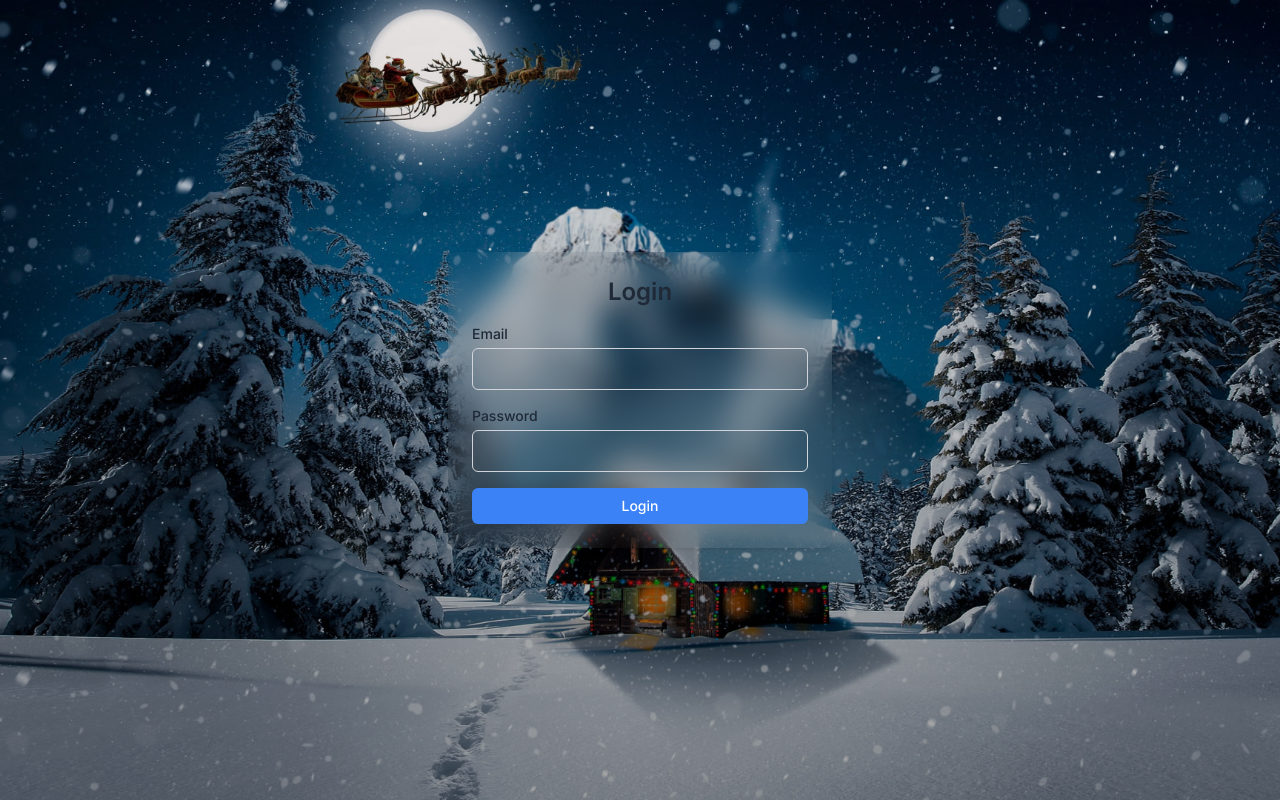
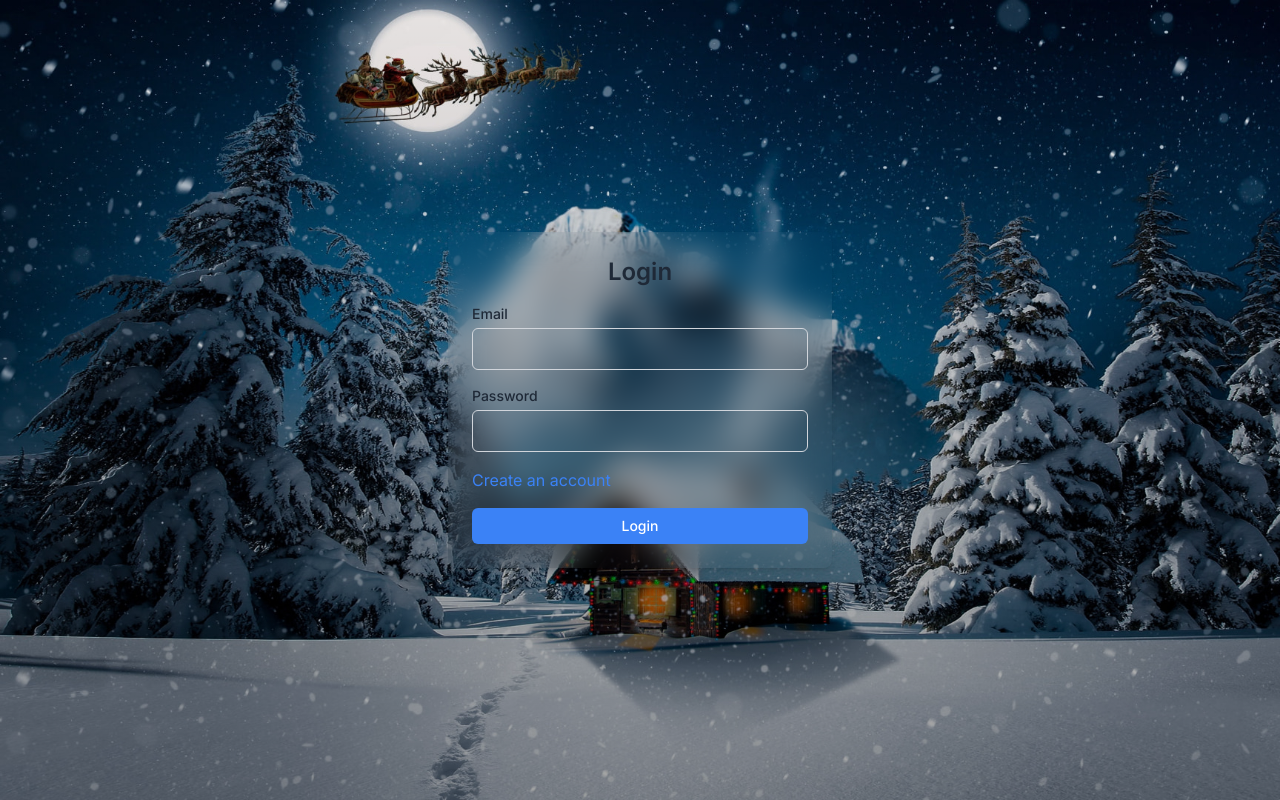
Before and after one commit to somanshubhardwaj/thesocial-nextjs, a Next.js app: page /login in a window 1280 px wide. Built offline with nearby package versions, Linux system fonts and the light colour scheme; no server answers.

Commit message:
feat: Update page title and description in layout.tsx
Update the page title and description in the layout.tsx file to reflect the changes made for "The Social" social media platform for developers.

```diff
--- a/app/layout.tsx
+++ b/app/layout.tsx
@@ -6,8 +6,8 @@ import { Toaster } from "react-hot-toast";
 const inter = Inter({ subsets: ["latin"] });
 
 export const metadata: Metadata = {
-  title: "Create Next App",
-  description: "Generated by create next app",
+  title: "The Social",
+  description: "A social media platform for developers",
 };
 
 export default function RootLayout({
--- a/app/login/page.tsx
+++ b/app/login/page.tsx
@@ -5,6 +5,7 @@ import { useAuth } from '../../context/AuthContext';
 import { useRouter } from 'next/navigation';
 import useSignin from '@/hooks/useSignin';
 import toast from 'react-hot-toast';
+import Link from 'next/link';
 function Login() {
   const [email, setEmail] = useState('');
   const [password, setPassword] = useState('');
@@ -61,6 +62,11 @@ function Login() {
             className="w-full px-4 py-2 text-gray-800 bg-transparent border border-gray-300 rounded-md focus:outline-none focus:ring focus:ring-blue-300"
           />
         </div>
+        <div className="">
+          <Link href="/signup">
+            <a className="text-blue-500">Create an account</a>
+          </Link>
+        </div>
         <button
           type="submit"
           onClick={handleSubmit}
```
